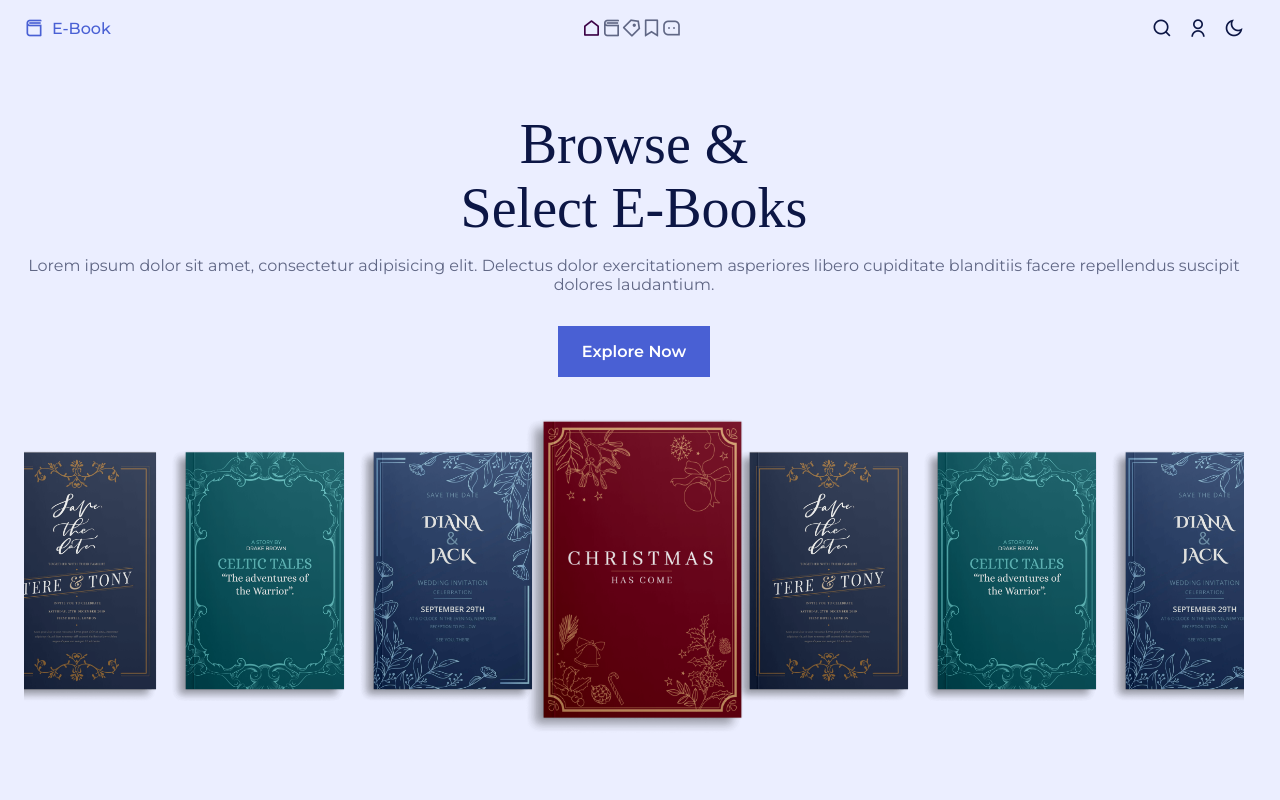
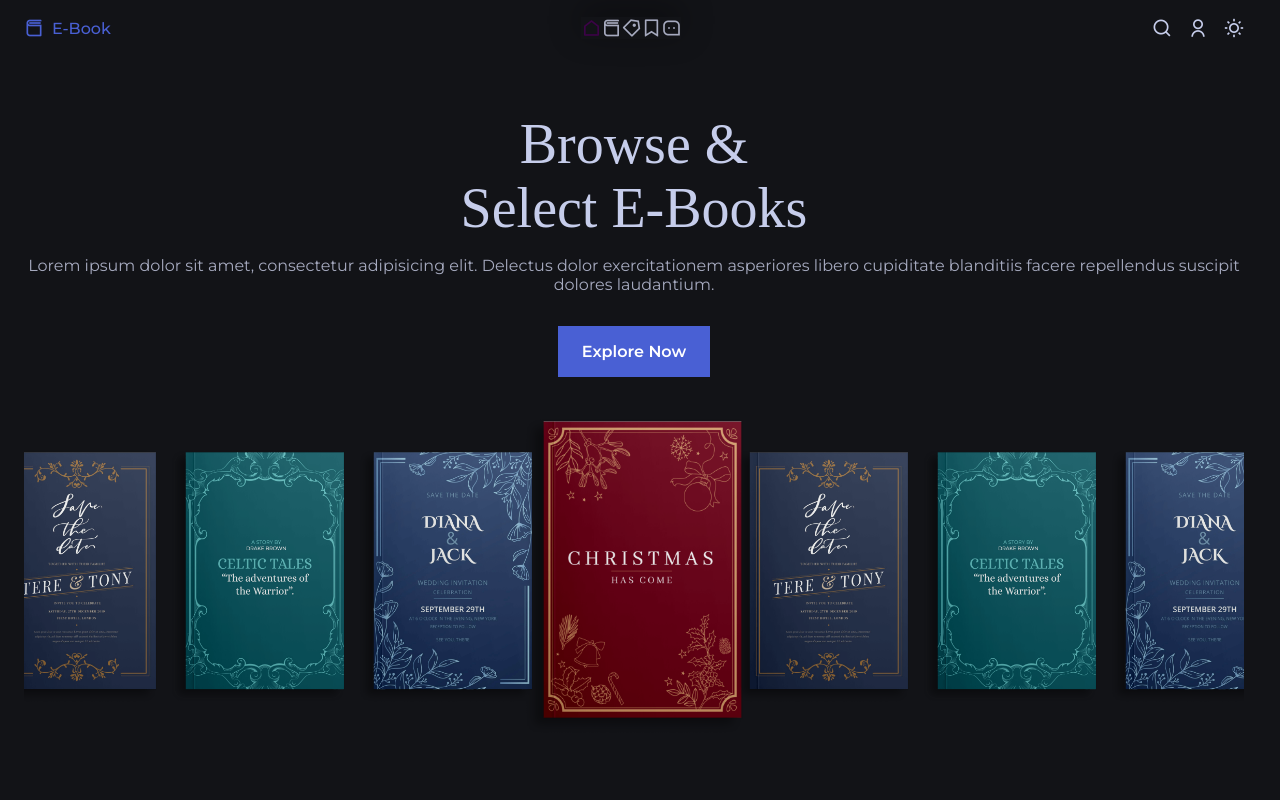
Before and after one commit to freetimezp/js-services-15-books, a plain HTML site: page index.html in a window 1280 px wide. Both pictures are taken after a click on the icon 1234 px from the left and 28 px from the top of the page. Shown: the top 800 px of the page. Drawn offline with nearby package versions, Linux system fonts and the light colour scheme; a web font is replaced by a local one.

Commit message:
16. js-services-15-books. Dark theme.

```diff
--- a/assets/css/styles.css
+++ b/assets/css/styles.css
@@ -102,14 +102,40 @@ img {
 
 /*=============== THEME ===============*/
 /*========== Variables Dark theme ==========*/
-
+body.dark-theme {
+  --title-color: hsl(230, 48%, 85%);
+  --text-color: hsl(230, 16%, 70%);
+  --border-color: hsl(230, 12%, 18%);
+  --body-color: hsl(230, 12%, 8%);
+  --container-color: hsl(230, 12%, 12%);
+}
 
 /*==========
 	Color changes in some parts of
 	the website, in dark theme
 ==========*/
-
-
+.dark-theme .shadow-header {
+  box-shadow: 0 2px 16px hsla(0, 0%, 0%, .4);
+}
+.dark-theme .nav__menu {
+  box-shadow: 0 -8px 32px hsla(0, 0%, 0%, .4);
+}
+.dark-theme .scrollup {
+  box-shadow: 0 2px 8px hsla(0, 0%, 0%, .4);
+}
+.dark-theme .search,
+.dark-theme .login {
+  background-color: hsla(230, 12%, 8%, .6);
+}
+.dark-theme::-webkit-scrollbar {
+  background-color: hsl(230, 16%, 11%);
+}
+.dark-theme::-webkit-scrollbar-thumb {
+  background-color: hsl(230, 16%, 25%);
+}
+.dark-theme::-webkit-scrollbar-thumb:hover {
+  background-color: hsl(230, 16%, 35%);
+}
 /*=============== REUSABLE CSS CLASSES ===============*/
 .container {
   max-width: 1220px;
--- a/assets/js/main.js
+++ b/assets/js/main.js
@@ -135,6 +135,32 @@ const scrollActive = () => {
 window.addEventListener('scroll', scrollActive);
 
 /*=============== DARK LIGHT THEME ===============*/
+const themeButton = document.getElementById('theme-button');
+const darkTheme = 'dark-theme';
+const iconTheme = 'ri-sun-line';
+
+const selectedTheme = localStorage.getItem('selected-theme');
+const selectedIcon = localStorage.getItem('selected-icon');
+
+const getCurrentTheme = () => {
+    document.body.classList.contains(darkTheme) ? 'dark' : 'light';
+}
+
+const getCurrentIcon = () => {
+    themeButton.classList.contains(iconTheme) ? 'ri-moon-line' : 'ri-sun-line';
+}
+
+if (selectedTheme) {
+    document.body.classList[selectedTheme === 'dark' ? 'add' : 'remove'](darkTheme);
+    themeButton.classList[selectedIcon === 'ri-moon-line' ? 'add' : 'remove'](iconTheme);
+}
+
+themeButton.addEventListener('click', () => {
+    document.body.classList.toggle(darkTheme);
+    themeButton.classList.toggle(iconTheme);
+    localStorage.setItem('selected-theme', getCurrentTheme());
+    localStorage.setItem('selected-icon', getCurrentIcon());
+});
 
 
 /*=============== SCROLL REVEAL ANIMATION ===============*/
```
